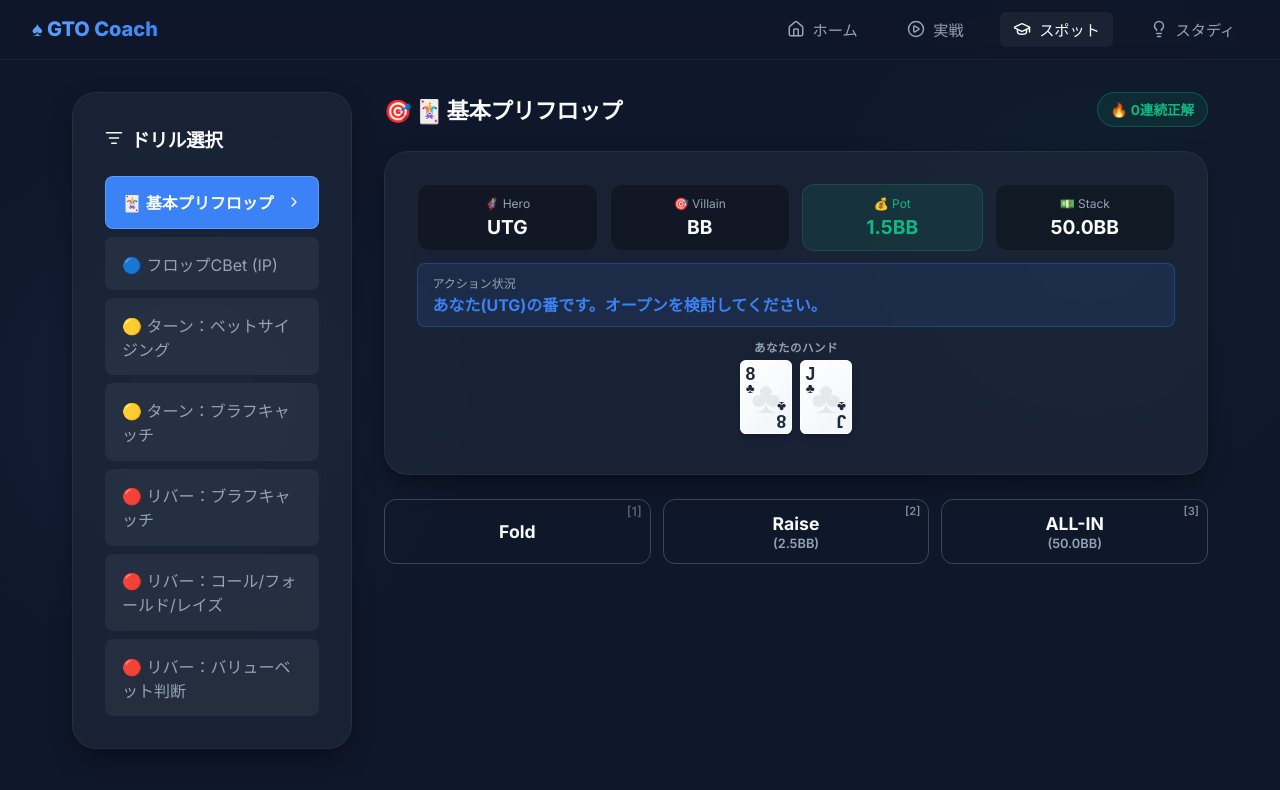
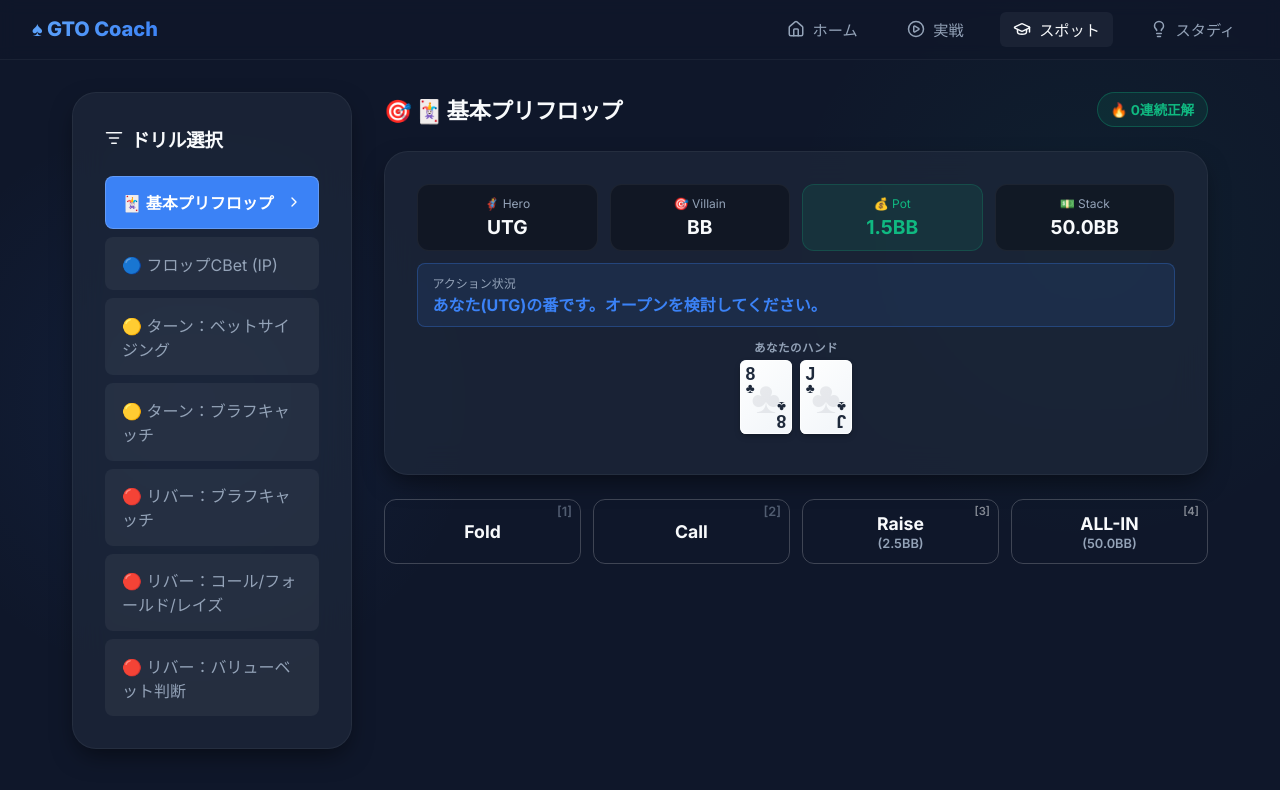
Before and after one commit to shota2424/poker-coach, a React (Vite) app: page /trainer in a window 1280 px wide. Shown: the top 790 px of the page. Built offline with nearby package versions, Linux system fonts and the light colour scheme.

Commit message:
Fix bugs: history persistence and Call/Raise button options

```diff
--- a/src/engine/PokerEngine.js
+++ b/src/engine/PokerEngine.js
@@ -172,6 +172,8 @@ export class PokerEngine {
   resetGame(drillName = null, difficulty = 'advanced') {
     this.difficulty = difficulty;
     this.drillName = drillName;
+    this.history = [];
+    this.totalEvLoss = 0.00;
     this._shuffle();
 
     // ── Drill shortcuts ────────────────────────────────────────────────────
@@ -455,7 +457,7 @@ export class PokerEngine {
     // ─── Pending villain re-raise ───────────────────────────────────────────
     if (this.pendingVillainAction === 'Raise') {
       actionToHero = `${this.villainPosition}が さらにリレイズしてきました！`;
-      options = ['Fold', 'Call', 'Raise (All-in)'];
+      options = ['Fold', 'Call', 'Raise', 'All-in'];
       const rec = this.street === 'Preflop'
         ? evaluatePreflopGTO(this.heroCards[0], this.heroCards[1], this.heroPosition, { facing: '3bet' })
         : evaluatePostflopGTO(this.heroCards, this.board, false, false, { facing: 'allin' });
@@ -486,7 +488,7 @@ export class PokerEngine {
         } else {
           actionToHero = `${historyPrefix}あなた(${this.heroPosition})の番です。オープンを検討してください。`;
           const rSize = this.heroPosition === 'SB' ? '3BB' : '2.5BB';
-          options = ['Fold', `Raise (${rSize})`, 'All-in'];
+          options = ['Fold', 'Call', `Raise (${rSize})`, 'All-in'];
           optimalAction = this.getPreflopOptimalAction(this.heroPosition, 'unopened');
         }
       } else if (facing === 'open') {
@@ -502,7 +504,7 @@ export class PokerEngine {
         optimalAction = this.getPreflopOptimalAction(this.heroPosition, '3bet');
       } else if (facing === '4bet') {
         actionToHero = `${historyPrefix}4ベット(22BB)されました！あなた(${this.heroPosition})の番です。`;
-        options = ['Fold', 'Call', 'All-in'];
+        options = ['Fold', 'Call', 'Raise', 'All-in'];
         optimalAction = this.getPreflopOptimalAction(this.heroPosition, '4bet');
       } else if (facing === 'limp') {
         actionToHero = `${historyPrefix}SBがリンプイン。あなた(BB)の番です。`;
@@ -512,7 +514,7 @@ export class PokerEngine {
         // open_by_hero or other
         actionToHero = `${historyPrefix}あなた(${this.heroPosition})の番です。オープンしますか？`;
         const rSize = this.heroPosition === 'SB' ? '3BB' : '2.5BB';
-        options = ['Fold', `Raise (${rSize})`, 'All-in'];
+        options = ['Fold', 'Call', `Raise (${rSize})`, 'All-in'];
         optimalAction = this.getPreflopOptimalAction(this.heroPosition, 'unopened');
       }
 
@@ -535,7 +537,7 @@ export class PokerEngine {
       } else if (this.drillName === 'river_bluff' && this.street === 'River') {
         const betAmt = (this.pot * 0.75).toFixed(1);
         actionToHero = `BU(相手)がリバーで${betAmt}BBのポラライズドベット。ブラフキャッチしますか？`;
-        options = ['Fold', 'Call', 'Raise (All-in)'];
+        options = ['Fold', 'Call', 'Raise', 'All-in'];
         optimalAction = evaluatePostflopGTO(this.heroCards, this.board, true, false, { facing: 'bet', amount: 0.75 }, this.isMultiway);
 
       } else if (this.drillName === 'turn_bluff_catch' && this.street === 'Turn') {
@@ -552,7 +554,7 @@ export class PokerEngine {
           const betAmt = (this.pot * mult).toFixed(1);
           const betLabel = mult > 1 ? 'オーバーベット' : `${(mult*100).toFixed(0)}%ポット`;
           actionToHero = `${this.villainPosition}(相手)がリバーで${betAmt}BB（${betLabel}）のベット。`;
-          options = ['Fold', 'Call', 'Raise (All-in)'];
+          options = ['Fold', 'Call', 'Raise', 'All-in'];
           optimalAction = evaluatePostflopGTO(this.heroCards, this.board, !heroIsOOP, heroIsOOP, { facing: 'bet', amount: mult }, this.isMultiway);
         } else {
           actionToHero = `${this.villainPosition}(OOP)がチェック。IP(あなた)のリバーアクションは？`;
@@ -588,7 +590,7 @@ export class PokerEngine {
           } else {
             const amount = villainGTO.includes('33%') ? 0.33 : (villainGTO.includes('75%') ? 0.75 : 1.0);
             actionToHero = `${this.villainPosition}が${villainGTO}。${multiwayTag}`;
-            options = ['Fold', 'Call', 'Raise (All-in)'];
+            options = ['Fold', 'Call', 'Raise', 'All-in'];
             optimalAction = evaluatePostflopGTO(this.heroCards, this.board, false, heroIsPFR, { facing: 'bet', amount }, this.isMultiway);
           }
         }
```
